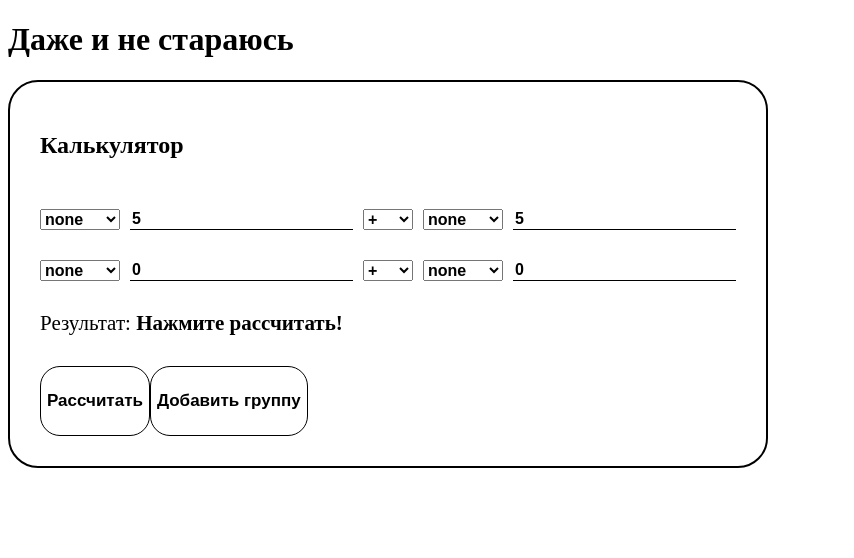
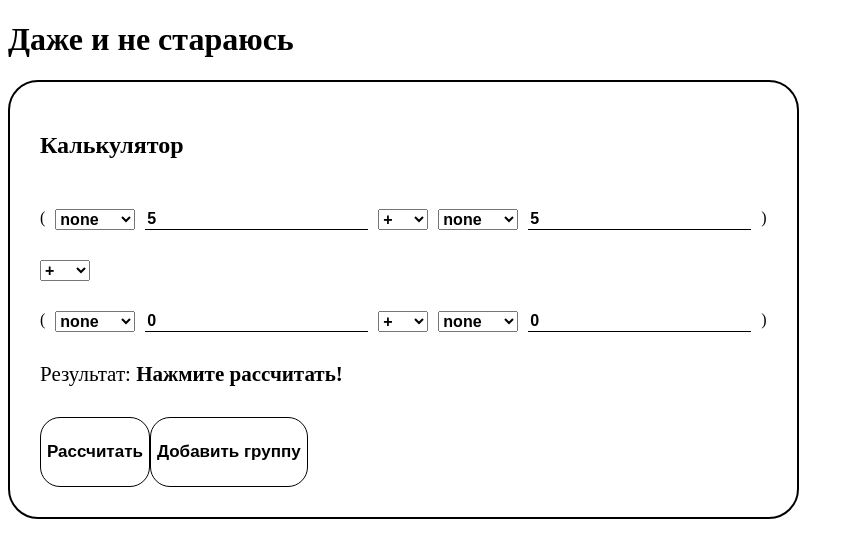
Before and after one commit to sniffjoke/angular-calculator, an Angular app: page / in a window 1280 px wide. Both pictures are taken after a click on the button "Добавить группу". Shown: the top 558 px of the page, without its empty margins (0-854 px from the left). Built offline with nearby package versions, Linux system fonts and the light colour scheme.

Commit message:
add operations between groups edit css

```diff
--- a/src/app/my-calculator/my-calculator.component.html
+++ b/src/app/my-calculator/my-calculator.component.html
@@ -1,26 +1,47 @@
 <div class="calculator">
   <h2 class="calculator_title">Калькулятор</h2>
 
-  <ng-container *ngFor="let group of calcGroups">
+  <ng-container *ngFor="let group of calcGroups; let i = index">
     <div class="calculator_container">
+
+      <span>(</span>
+
       <select class="calculator_modif" [(ngModel)]="group.first.modifier">
         <option [value]="modifier.value" *ngFor="let modifier of calcModifiers | keyvalue">
           {{modifier.value}}
         </option>
       </select>
+
       <input type="number" class="calculator_input" [(ngModel)]="group.first.value">
+
       <select class="calculator_select" [(ngModel)]="group.operations">
         <option [value]="operation.value" *ngFor="let operation of calcOperations | keyvalue">
           {{operation.value}}
         </option>
       </select>
+
       <select class="calculator_modif" [(ngModel)]="group.second.modifier">
         <option [value]="modifier.value" *ngFor="let modifier of calcModifiers | keyvalue">
           {{modifier.value}}
         </option>
       </select>
+
       <input type="number" class="calculator_input" [(ngModel)]="group.second.value">
+
+      <span>)</span>
+
     </div>
+
+    <select
+      class="calculator_select"
+      [(ngModel)]="operationsBetweenGroups[i]"
+      *ngIf="operationsBetweenGroups.length > i"
+    >
+      <option [value]="operation.value" *ngFor="let operation of calcOperations | keyvalue">
+        {{operation.value}}
+      </option>
+    </select>
+
   </ng-container>
 
   <span class="calculator_result">Результат: <span>{{result ? result : 'Нажмите рассчитать!'}}</span></span>
--- a/src/app/my-calculator/my-calculator.component.ts
+++ b/src/app/my-calculator/my-calculator.component.ts
@@ -1,6 +1,6 @@
 import { Component } from '@angular/core';
 import {FormsModule, ReactiveFormsModule} from '@angular/forms'
-import {KeyValuePipe, NgForOf} from "@angular/common";
+import {KeyValuePipe, NgForOf, NgIf} from "@angular/common";
 
 interface CalcGroup {
   first: CalcVar,
@@ -30,16 +30,12 @@ enum CalcModifiers {
 @Component({
   selector: 'app-my-calculator',
   standalone: true,
-  imports: [FormsModule, ReactiveFormsModule, NgForOf, KeyValuePipe],
+  imports: [FormsModule, ReactiveFormsModule, NgForOf, KeyValuePipe, NgIf],
   templateUrl: './my-calculator.component.html',
   styleUrl: './my-calculator.component.scss'
 })
 export class MyCalculatorComponent {
 
-  // public first: number = 1
-  // public second: number = 1
-  // public operation: string = '+'
-  // public operations: string[] = ['+', '-', '/', '*']
   public calcOperations = CalcOperations
   public calcModifiers = CalcModifiers
   public calcGroups: CalcGroup[] = [
@@ -70,26 +66,12 @@ export class MyCalculatorComponent {
       },
       operations: CalcOperations.plus
     })
+
+    this.operationsBetweenGroups.push(CalcOperations.plus)
   }
   public removeGroup(index: number): void {
     this.calcGroups.splice(index, 1)
   }
-  // public calc() {
-  //   switch (this.operation) {
-  //     case '+':
-  //       this.result = this.first + this.second;
-  //       break
-  //     case '-':
-  //       this.result = this.first - this.second;
-  //       break
-  //     case '*':
-  //       this.result = this.first * this.second;
-  //       break
-  //     case '/':
-  //       this.result = this.first / this.second;
-  //       break
-  //   }
-  // }
 
 
 
```
Also changed, not shown: 1 other file (tests, documents, lock files or other folders).
